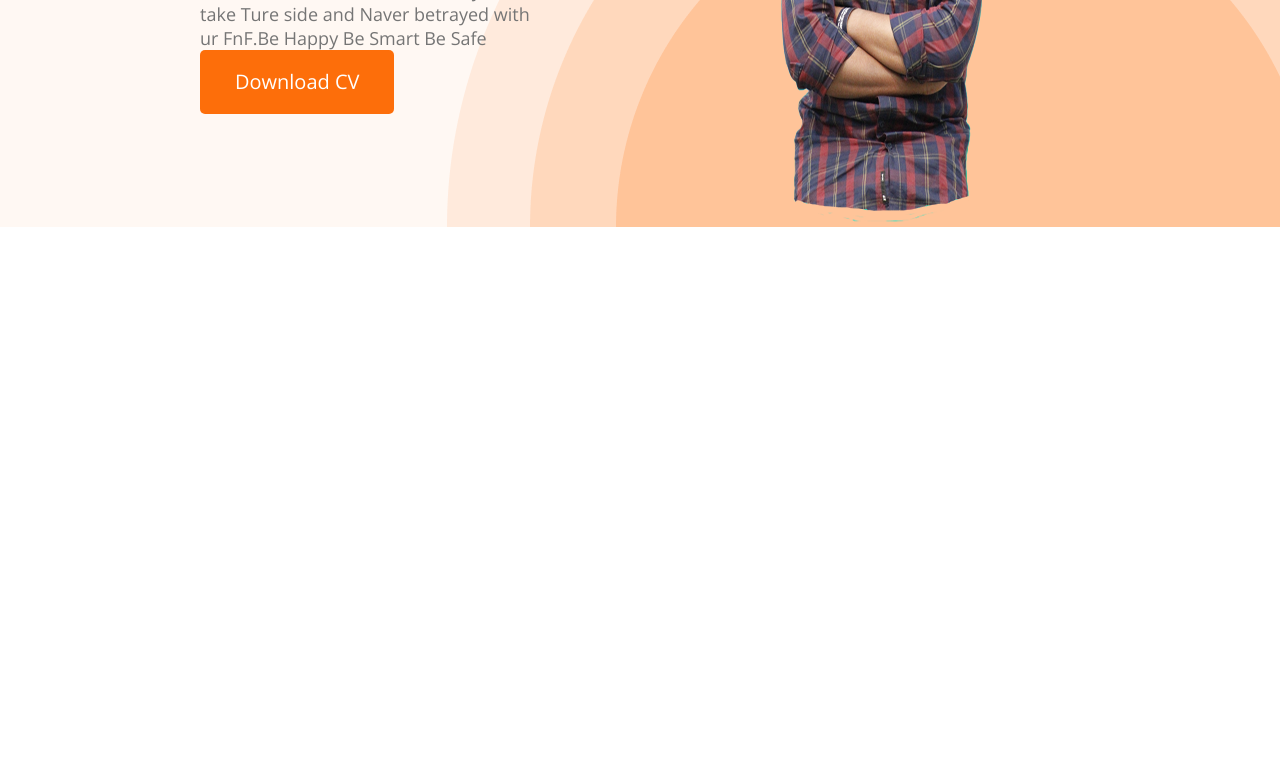
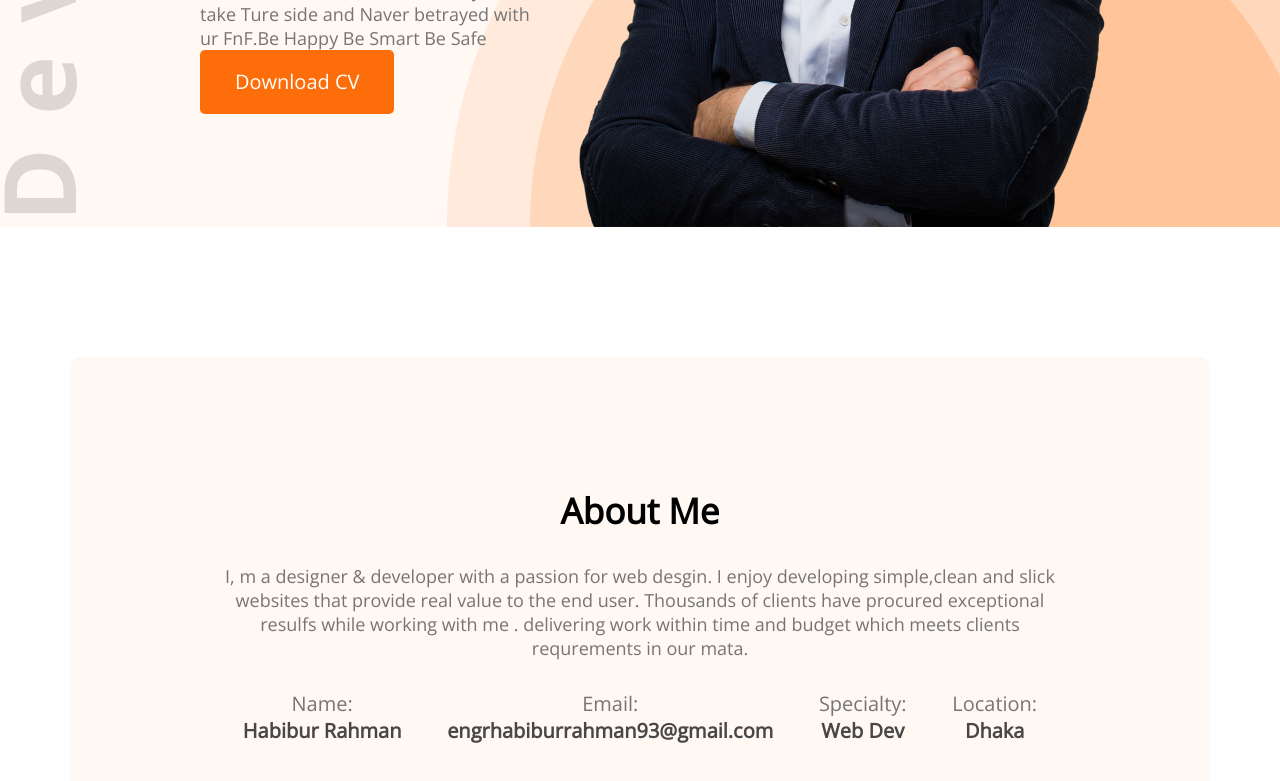
Before and after one commit to Habibur-Habib/protfolio-site, a plain HTML site: page index.html in a window 1280 px wide. Shown: the part 613-1394 px from the top of the page. Before the commit the page ends 840 px from the top, so only its background shows below. Drawn offline with nearby package versions, Linux system fonts and the light colour scheme.

Commit message:
about section done

```diff
--- a/index.html
+++ b/index.html
@@ -1,15 +1,17 @@
 <!DOCTYPE html>
 <html lang="en">
-
   <head>
-    <meta charset="UTF-8">
-    <meta http-equiv="X-UA-Compatible" content="IE=edge">
-    <meta name="viewport" content="width=device-width, initial-scale=1.0">
+    <meta charset="UTF-8" />
+    <meta http-equiv="X-UA-Compatible" content="IE=edge" />
+    <meta name="viewport" content="width=device-width, initial-scale=1.0" />
     <title>Developer Protfilio</title>
-    <link rel="stylesheet" href="./portfolio.css">
-    <link rel="preconnect" href="https://fonts.googleapis.com">
-    <link rel="preconnect" href="https://fonts.gstatic.com" crossorigin>
-    <link href="https://fonts.googleapis.com/css2?family=Open+Sans&display=swap" rel="stylesheet">
+    <link rel="stylesheet" href="./portfolio.css" />
+    <link rel="preconnect" href="https://fonts.googleapis.com" />
+    <link rel="preconnect" href="https://fonts.gstatic.com" crossorigin />
+    <link
+      href="https://fonts.googleapis.com/css2?family=Open+Sans&display=swap"
+      rel="stylesheet"
+    />
   </head>
 
   <body>
@@ -27,13 +29,43 @@
         <div>
           <h3 class="banner-sub-title">Hi, I am</h3>
           <h1 class="banner-title">Habibur Rahman</h1>
-                <p class="banner-discription">Do what Makes You Great.Alaways take Ture side and Naver betrayed with ur FnF.Be Happy Be Smart Be Safe</p>
+          <p class="banner-discription">
+            Do what Makes You Great.Alaways take Ture side and Naver betrayed
+            with ur FnF.Be Happy Be Smart Be Safe
+          </p>
           <button class="btn-primary">Download CV</button>
         </div>
-            <img src="images/profile2.png" alt="">
+        <img src="images/hardy.png" alt="" />
       </div>
     </header>
-
+    <main>
+      <section class="about">
+        <h3 class="section-title">About Me</h3>
+        <p class="section-discription">
+          I, m a designer & developer with a passion for web desgin. I enjoy
+          developing simple,clean and slick websites that provide real value to
+          the end user. Thousands of clients have procured exceptional resulfs
+          while working with me . delivering work within time and budget which
+          meets clients requrements in our mata.</p>
+          <div class="about-info-container">
+            <div class="about-info">
+                <p class="info-title">Name:</p>
+                <p class="info-discription">Habibur Rahman</p>
+            </div>
+            <div class="about-info">
+                <p class="info-title">Email:</p>
+                <p class="info-discription">engrhabiburrahman93@gmail.com</p>
+            </div>
+            <div class="about-info">
+                <p class="info-title">Specialty:</p>
+                <p class="info-discription">Web Dev</p>
+            </div>
+            <div class="about-info">
+                <p class="info-title">Location:</p>
+                <p class="info-discription">Dhaka</p>
+            </div>
+          </div>
+      </section>
+    </main>
   </body>
-
 </html>
--- a/portfolio.css
+++ b/portfolio.css
@@ -20,9 +20,9 @@
 
 .header {
     background: #FFF8F3;
-    background-image: url('./images/header_bg.png');
+    background-image: url('./images/header_bg.png'), url('./images/developer.png');
     background-repeat: no-repeat;
-    background-position: bottom right;
+    background-position: bottom right, left;
 }
 
 
@@ -73,3 +73,44 @@ nav li {
     color: #757575;
     font-size: 18px;
 }
+
+/* main sction style */
+main{
+    max-width: 1140px;
+    margin: 0 auto;
+}
+/* about sction style */
+.about{
+    text-align: center;
+    margin-top: 130px;
+    background: #FFF8F3;
+    border-radius: 10px;
+    padding: 130px 150px;
+
+}
+.section-title{
+    font-weight: 700px;
+    font-size: 35px;
+    margin-bottom: 30px;
+
+}
+.section-discription{
+    color: #757575;
+    font-size: 18px;
+    margin-bottom: 30px;
+}
+.about-info-container{
+    display: flex;
+    justify-content: space-around;
+
+}
+
+.about .info-title{
+    font-size: 20px;
+    color: #757575;
+}
+.info-discription{
+    font-weight: 700;
+    font-size: 20px;
+    color: #474747;
+}
```
Lines whose indentation alone changed are shown as unchanged.
